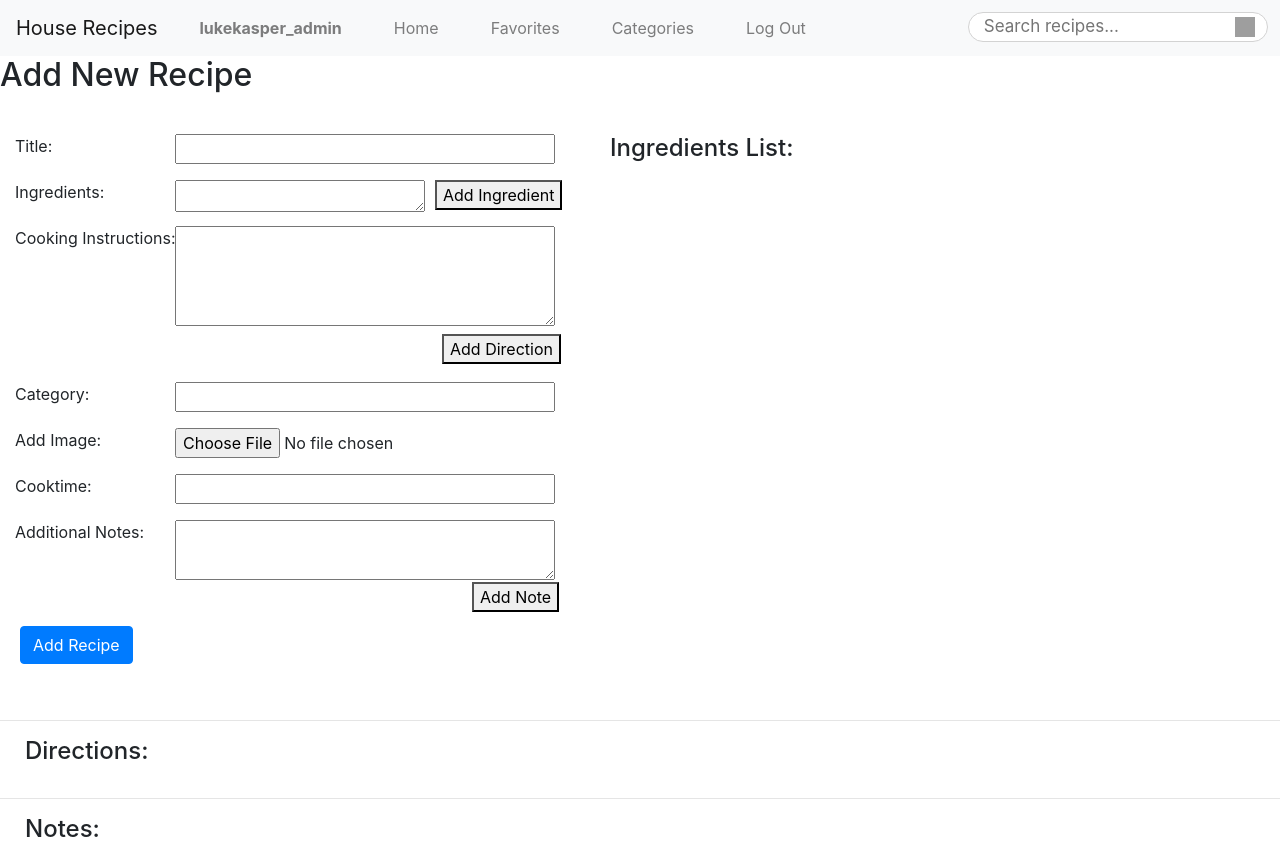
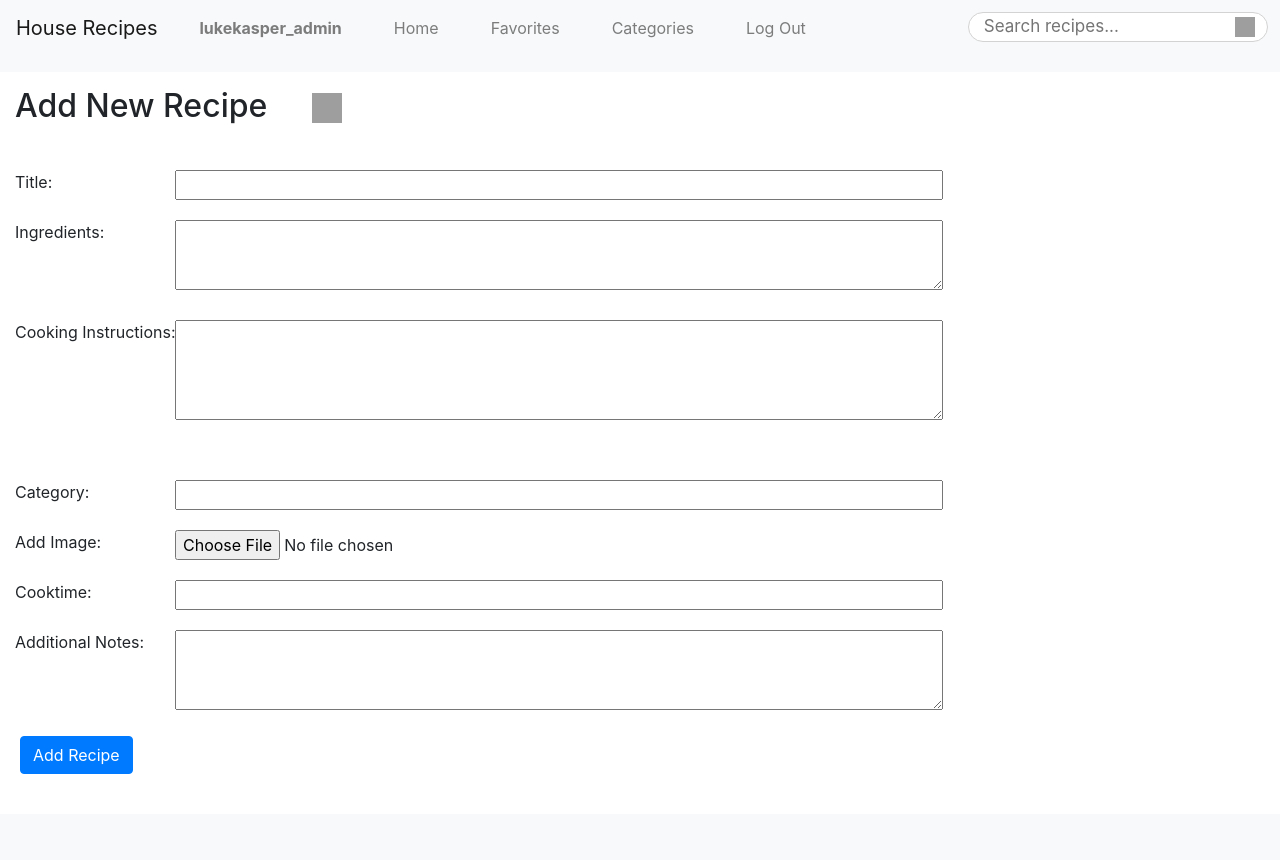
Before and after one commit to lukekasper/Recipes, a Django app: page /new_recipe in a window 1280 px wide; the page is wider, and only the part inside the window is pictured. After the commit the page ends 774 px from the top of that part, so only its background shows below. Run offline with Django 3.2, Linux system fonts and the light colour scheme; a user stored in the database is signed in; some libraries are stand-ins or nearby versions; grey boxes are pictures that could not be loaded.

Commit message:
fix UI bugs

```diff
--- a/cookbook/static/cookbook/create_recipe.js
+++ b/cookbook/static/cookbook/create_recipe.js
@@ -1,183 +1,17 @@
 document.addEventListener('DOMContentLoaded', function() {
 
-    num_ingredients = 0;
-    direction_num = 0;
-    directions_list = [];
-    ingredients_list = [];
-    notes_list = [];
-
-    // run when Add Ingredient is clicked
-    document.querySelector('#ingredients-button').addEventListener('click', add_ingredient);
-
-    // run when Add Direction is clicked
-    document.querySelector('#instructions-button').addEventListener('click', add_direction);
-
-    // run when Add Note is clicked
-    document.querySelector('#notes-button').addEventListener('click', add_note);
-
     // run when form is submitted
-    document.querySelector('#new_recipe-button').addEventListener('click', () => {
-
-          new_recipe();
-    });
+    document.querySelector('#new_recipe-button').addEventListener('click', new_recipe);
 });
-
-function add_ingredient() {
-
-    // create a blank list to add ingredients to and get the value of the ingredients input form
-    let ingredients = document.querySelector('#ingredients_entry').value;
-
-    // split by ';' so user can input multiple ingredients at once
-    ingredients = ingredients.split(";");
-
-    ingredients.forEach((ingredient) => {
-
-        // trim whitespace and add each ingredient to the overall list
-        ingredient.trim();
-
-        if (ingredient != " " && ingredient != "") {
-
-            // add ingredient to the list of ingredients and increment number of ingredients
-            ingredients_list.push(ingredient);
-            num_ingredients++;
-
-            // create a li element to append each ingredient to
-            const ingredient_li = document.createElement('li');
-            ingredient_li.setAttribute('class', 'ing-li');
-            ingredient_li.innerHTML = ingredient;
-
-            // split into two columns
-            if (num_ingredients <= 18) {
-                document.querySelector('#ul_1').append(ingredient_li);
-            }
-            else {
-                document.querySelector('#ul_2').append(ingredient_li);
-            }
-            document.querySelector('#ingredients_entry').value = "";
-
-            // run when ingredient is clicked
-            ingredient_li.addEventListener('click', () => {
-                document.querySelector('#ingredients_entry').value = ingredient_li.innerHTML;
-                ingredient_li.remove();
-            });
-        }
-    });
-}
-
-function add_direction() {
-
-    // get the value of the directions input form
-    let direction_new = document.querySelector('#instructions_entry').value;
-
-    document.querySelector('#directions-list').innerHTML = '';
-
-    // add direction and direction number to dict
-    directions_list.push(direction_new);
-
-    // loop through the list and look for the blank entry (which means direction was clicked on for editing)
-    for (dir in directions_list) {
-
-        let current_direction = directions_list[dir]
-
-        // run if direction is being edited
-        if (current_direction == '@') {
-
-            if (direction_new == '') {
-                directions_list.pop();
-                directions_list.splice(dir,1);
-                dir--;
-                continue;
-            }
-
-            else {
-                // assign the li element html to the user input direction and update the dict
-                directions_list[dir] = direction_new;
-                directions_list.pop();
-                current_direction = directions_list[dir]
-            }
-        }
-
-        else if (current_direction == '' || current_direction == ' ') {
-            directions_list.pop();
-            break
-        }
-
-        // create html for direction and append to list
-        create_dir_li(current_direction, dir);
-
-        // find html element for direction
-        const id_str = '#dir-li' + dir.toString();
-        const direction_li = document.querySelector(id_str);
-
-        // increment direction number to the next value
-        direction_num++;
-
-        // clear the textarea
-        document.querySelector('#instructions_entry').value = "";
-
-        const index = dir;
-        direction_li.addEventListener('click', () => click_direction(index));
-    }
-}
-
-function click_direction(ind) {
-
-    // find html element for direction
-    const id_str = '#dir-li' + ind.toString();
-    const direction_li = document.querySelector(id_str);
-
-    // change color and font weight to give user click feedback
-    direction_li.style.color = "RoyalBlue";
-    direction_li.style.fontWeight = "700";
-
-    // move direction to textarea and clear directions list
-    let direction = direction_li.innerHTML;
-    document.querySelector('#instructions_entry').value = direction;
-    let index = directions_list.indexOf(direction);
-    directions_list[index] = '@';
-
-    direction_li.removeEventListener('click', () => click_direction(ind));
-}
-
-function create_dir_li(text, num) {
-
-    // create html for direction list and append to the ol
-    const direction_li = document.createElement('li');
-    direction_li.setAttribute('class', 'dir-li');
-    const id = 'dir-li' + num.toString();
-    direction_li.setAttribute('id', id);
-    direction_li.innerHTML = text;
-    document.querySelector('#directions-list').append(direction_li);
-}
-
-function add_note() {
-
-    // create a blank list to add notes to and get the value of the note input form
-    let note = document.querySelector('#note_entry').value;
-
-    if (note != " " && note != "") {
-
-        // add note to the list of notes
-        notes_list.push(note);
-
-        // create a li element to append each note to
-        const note_li = document.createElement('li');
-        note_li.setAttribute('class', 'note-li');
-        note_li.innerHTML = note;
-        document.querySelector('#notes-list').append(note_li);
-        document.querySelector('#note_entry').value = "";
-
-        // run when note is clicked
-        note_li.addEventListener('click', () => {
-            document.querySelector('#note_entry').value = note_li.innerHTML;
-            note_li.remove();
-        });
-    }
-}
 
 async function new_recipe() {
 
-    // get info from input field
+    // Process lists
+    ingredients_list = process_list(document.querySelector('#ingredients_entry').value);
+    directions_list = process_list(document.querySelector('#instructions_entry').value);
+    notes_list = process_list(document.querySelector('#note_entry').value);
+
+    // Assemble form data
     let formData = new FormData();
     formData.append('title', document.querySelector('#id_title').value);
     formData.append('image', document.querySelector('#id_image').files[0]);
@@ -192,7 +26,7 @@ async function new_recipe() {
         body: formData
     };
 
-    // send POST request to /new_post API
+    // Send POST request to back end
     fetch('/add_recipe', options)
 
     .then(response => {
@@ -210,3 +44,26 @@ async function new_recipe() {
 
     return false;
 }
+
+// Process input form lists
+function process_list(str_list) {
+
+    let list = [];
+
+    // Split by ';' so user can input multiple items at once
+    str_list = str_list.split(";");
+
+    str_list.forEach((item) => {
+
+        item = item.trim();
+
+        if (item != " " && item != "") {
+
+            let processed_item = item.charAt(0).toUpperCase() + item.slice(1);
+
+            // Add item to the list capitalizing first letter
+            list.push(processed_item);
+        }
+    })
+    return list;
+}
--- a/cookbook/static/cookbook/styles.css
+++ b/cookbook/static/cookbook/styles.css
@@ -2,11 +2,6 @@ h3 {
     padding: 15px;
     margin-bottom: 20px;
     margin-top: 20px;
-}
-
-.outer {
-    display: flex;
-    flex-wrap: wrap;
 }
 
 .outer > div {
@@ -19,29 +14,15 @@ h3 {
 
 #instructions_entry {
     height: 100px;
-    width: 380px;
-}
-
-#id_title {
-    width: 380px;
 }
 
 #ingredients_entry {
-    height: 32px;
-    width: 250px;
-}
-
-#id_category {
-    width: 380px;
-}
-
-#id_cooktime {
-    width: 380px;
+    height: 70px;
 }
 
 #recipes-title {
     float: left;
-    width: 50%;
+    width: 170px;
 }
 
 #new_recipe-link {
@@ -57,38 +38,20 @@ h3 {
     margin-bottom: 40px;
 }
 
-#ingredients_list {
-    padding-left: 25px;
-}
-
-#list_1 {
-    float: left;
-    width: 275px;
-}
-
-#list_2 {
-    margin-left: 300px;
-    width: 275px;
-}
-
 #directions {
     position: relative;
     width: 100%;
 }
 
-#instructions-button {
-    position: absolute;
-    left: 442px;
-    margin-top: 108px;
-}
-
 .new_recipe-info {
     position: absolute;
     left: 175px;
+    width: 60%;
 }
 
 .container {
     height: 30px;
+    margin-top: 20px;
 }
 
 .label {
@@ -98,19 +61,7 @@ h3 {
 
 #cooking_container {
     height: 140px;
-}
-
-#ingredients-button {
-    position: absolute;
-    left: 435px;
-}
-
-.ing_list {
-    margin-top: 10px;
-}
-
-.dir-li {
-    padding-top: 10px;
+    margin-top: 70px;
 }
 
 #notes-button {
@@ -120,9 +71,11 @@ h3 {
 }
 
 #note_entry {
-    width: 250px;
-    height: 60px;
-    width: 380px;
+    height: 80px;
+}
+
+.input_width {
+    width: 100%;
 }
 
 .notes {
@@ -475,10 +428,66 @@ h4 {
     margin: 15px;
 }
 
-.outer {
-    margin-top: 40px;
+#title-div {
+    display: flex;
+    float: left;
+    margin-bottom: 30px;
+    width: 90%;
 }
 
-#notes {
-    width: 100%;
+.outer {
+    width: 90%;
+    clear: both;
+    display: block;
 }
+
+.new-input {
+    width: 900px;
+}
+
+.help-icon {
+    width: 30px;
+    height: 30px;
+    margin-top: 21px;
+    margin-left: 30px;
+}
+
+.help-box {
+    display: none;
+    background-color: beige;
+    border: 1px solid black;
+    border-radius: 5px;
+    padding: 10px;
+}
+
+#help-box1 {
+    margin-left: 20px;
+    margin-top: 10px;
+    height: 70px;
+    width: 600px;
+}
+
+#help-box2 {
+    position: absolute;
+    left: 230px;
+    top: 87px;
+    height: 70px;
+    width: 450px;
+}
+
+#new-recipe-help:hover + #help-box1 {
+    display: block;
+}
+
+#search-help:hover + #help-box2 {
+    display: block;
+}
+
+.nav-link {
+    cursor: pointer;
+}
+
+#search-help {
+    margin-top: 38px;
+    margin-left: 0px;
+}
--- a/cookbook/templates/cookbook/index.html
+++ b/cookbook/templates/cookbook/index.html
@@ -4,6 +4,8 @@
 {% block body %}
     <div id="all_recipes-view">
         <h3 id="recipes-title"></h3>
+        <img src="https://static.thenounproject.com/png/568541-200.png" class="help-icon" id="search-help">
+        <p class="help-box" id="help-box2">Search for recipes by title (case insensitive) or by ingredients using ',' seperated list.  Ex) "Apple, Banana" or just "ap"</p>
         <a id="new_recipe-link" href="new_recipe">Add New Recipe</a>
         <hr>
         <div id="all_recipes"></div>
--- a/cookbook/templates/cookbook/layout.html
+++ b/cookbook/templates/cookbook/layout.html
@@ -12,22 +12,22 @@
     </head>
     <body>
         <nav class="navbar navbar-expand-lg navbar-light bg-light">
-            <a class="navbar-brand" href="#">House Recipes</a>
+            <p class="navbar-brand">House Recipes</p>
             <div>
                 <ul class="navbar-nav mr-auto=" id="nav_bar">
                     {% if user.is_authenticated %}
                         <li class="nav-item">
-                            <a class="nav-link" id="usrname" href="#"><strong id="name">{{ user.username }}</strong></a>
+                            <p class="nav-link" id="usrname"><strong id="name">{{ user.username }}</strong></p>
                         </li>
                     {% endif %}
                     <li class="nav-item">
                         <a class="nav-link" id="allRecipes-link" href="{% url 'index' %}">Home</a>
                     </li>
                     <li class="nav-item">
-                        <a class="nav-link" id="Favoirtes-link" href="#">Favorites</a>
+                        <p class="nav-link" id="Favoirtes-link">Favorites</p>
                     </li>
                     <li class="nav-item">
-                        <a class="nav-link" id="Cuisines-link" href="#">Categories</a>
+                        <p class="nav-link" id="Cuisines-link">Categories</p>
                     </li>
                     {% if user.is_authenticated %}
                         <li class="nav-item">
--- a/cookbook/templates/cookbook/new_recipe.html
+++ b/cookbook/templates/cookbook/new_recipe.html
@@ -3,75 +3,55 @@
 
 {% block body %}
 
-    <h2>Add New Recipe</h2>
+    <div id="title-div">
+        <h2 id="new-recipe-title">Add New Recipe</h2>
+        <img src="https://static.thenounproject.com/png/568541-200.png" class="help-icon" id="new-recipe-help">
+        <p class="help-box" id="help-box1">Ingredients, Cooking Instructions, and Additional Notes can be added in list format using ';' as the delimiter.  Ex) Note1; Note2; Notes3</p>
+    </div>
+
     <div class="outer">
-        <div>
         <form method="post" id="new_recipe-form">
             {% csrf_token %}
             <div class="new_recipe-entry">
                 <p class="container">
                     <span class="label">Title: </span>
                     <span class="new_recipe-info" id="title_entry">
-                            <input type="text" name="title" maxlength="50" required="" id="id_title">
+                        <input type="text" name="title" maxlength="50" required="" id="id_title" class="input_width">
                     </span>
                 </p>
                 <p class="container">
                     <span class="label">Ingredients: </span>
                     <textarea class="new_recipe-info" id="ingredients_entry" name="ingredients"></textarea>
-                        <button id="ingredients-button" type="button">Add Ingredient</button>
                 </p>
                 <p id="cooking_container" class="container">
                     <span id="instructions_label" class="label">Cooking Instructions: </span>
                     <textarea class="new_recipe-info" id="instructions_entry" name="instructions"></textarea>
-                        <button id="instructions-button" type="button">Add Direction</button>
                 </p>
                 <p class="container">
                     <span class="label">Category: </span>
                     <span class="new_recipe-info" id="category_entry">
-                            <input type="text" name="category" maxlength="50" required="" id="id_category">
+                        <input type="text" name="category" maxlength="50" required="" id="id_category" class="input_width">
                     </span>
                 </p>
                 <p class="container">
                     <span class="label">Add Image: </span>
                     <span class="new_recipe-info" id="image_entry">
-                            <input type="file" name="image" accept="image/*" id="id_image">
+                        <input type="file" name="image" accept="image/*" id="id_image" class="input_width">
                     </span>
                 </p>
                 <p class="container">
                     <span class="label">Cooktime: </span>
                     <span class="new_recipe-info" id="cooktime_entry">
-                            <input type="text" name="cooktime" maxlength="50" required="" id="id_cooktime">
+                        <input type="text" name="cooktime" maxlength="50" required="" id="id_cooktime" class="input_width">
                     </span>
                 </p>
                 <p class="container">
                     <span class="label">Additional Notes: </span>
                     <textarea class="new_recipe-info" id="note_entry"></textarea>
-                        <button id="notes-button" type="button">Add Note</button>
                 </p>
                 <button class="btn btn-primary" id="new_recipe-button">Add Recipe</button>
             </div>
         </form>
-        </div>
-        <div id="ingredients_list">
-            <h4>Ingredients List: </h4>
-            <div id="list_1" class="ing_list">
-                <ul id="ul_1"></ul>
-            </div>
-            <div id="list_2">
-                <ul id="ul_2"></ul>
-            </div>
-        </div>
-        <div id="directions">
-            <hr>
-            <h4>Directions: </h4>
-            <ol id="directions-list"></ol>
-        </div>
-        <div id="notes">
-            <hr>
-            <h4>Notes: </h4>
-            <ul id="notes-list"></ul>
-        </div>
-
     </div>
 {% endblock %}
 
--- a/cookbook/urls.py
+++ b/cookbook/urls.py
@@ -1,9 +1,10 @@
-from django.urls import path
+from django.urls import path, include
 from . import views
 
 urlpatterns = [
     path("", views.index, name="index"),
     path("login", views.login_view, name="login"),
+    path('accounts/', include('django.contrib.auth.urls')),
     path("logout", views.logout_view, name="logout"),
     path("register", views.register, name="register"),
     path("new_recipe", views.new_recipe, name="new_recipe"),
--- a/cookbook/views.py
+++ b/cookbook/views.py
@@ -32,13 +32,15 @@ def login_view(request):
         # Check if authentication successful
         if user is not None:
             login(request, user)
-            return HttpResponseRedirect(reverse("index"))
+            next_url = request.POST.get('next', reverse('index'))
+            return HttpResponseRedirect(next_url)
         else:
             return render(request, "cookbook/login.html", {
                 "message": "Invalid username and/or password."
             })
     else:
-        return render(request, "cookbook/login.html")
+        next_url = request.GET.get('next', '')
+        return render(request, "cookbook/login.html", {'next': next_url})
 
 
 def logout_view(request):
@@ -117,6 +119,13 @@ def add_recipe(request):
 
         # get recipe info from fetch
         title = request.POST.get("title")
+        title_lst = title.split(" ")
+        new_lst = []
+        for word in title_lst:
+            word = word[0].upper() + word[1:].lower()
+            new_lst.append(word)
+        title = " ".join(new_lst)
+
         user = request.user
         category = request.POST.get("category")
         category = category[0].upper() + category[1:].lower()
@@ -294,6 +303,7 @@ def update_recipe(request, title):
 
 
 @login_required
+@csrf_exempt
 def update_rating(request, name):
     """
     Allows authenticated users to update the rating of a specific recipe
@@ -367,7 +377,7 @@ def search_recipes(request):
             # if the recipe has the ingredients being searched, add it to the list of recipes to return
             if len(search_list) == 1:
                 for ingredient in recipe_ingredients_list:
-                    if search_list[0] in ingredient:
+                    if search_list[0].lower() in ingredient.lower():
                         matched_recipes.add(recipe.title)
 
             if set(search_list).issubset(set(recipe_ingredients_list)):
@@ -375,7 +385,7 @@ def search_recipes(request):
 
             # check if search matches a recipe title, if so add it to the matched recipes list
             if len(search_list) == 1:
-                if search_list[0] in recipe.title:
+                if search_list[0].lower() in recipe.title.lower():
                     matched_recipes.add(recipe.title)
 
         return JsonResponse({"matched_recipes": list(matched_recipes)})
```
Also changed, not shown: Recipes/settings.py (+5 -2 lines), cookbook/static/cookbook/recipes.js (+12 -9 lines), db.sqlite3, media/images/help.png (added). Lines whose indentation alone changed are shown as unchanged.
